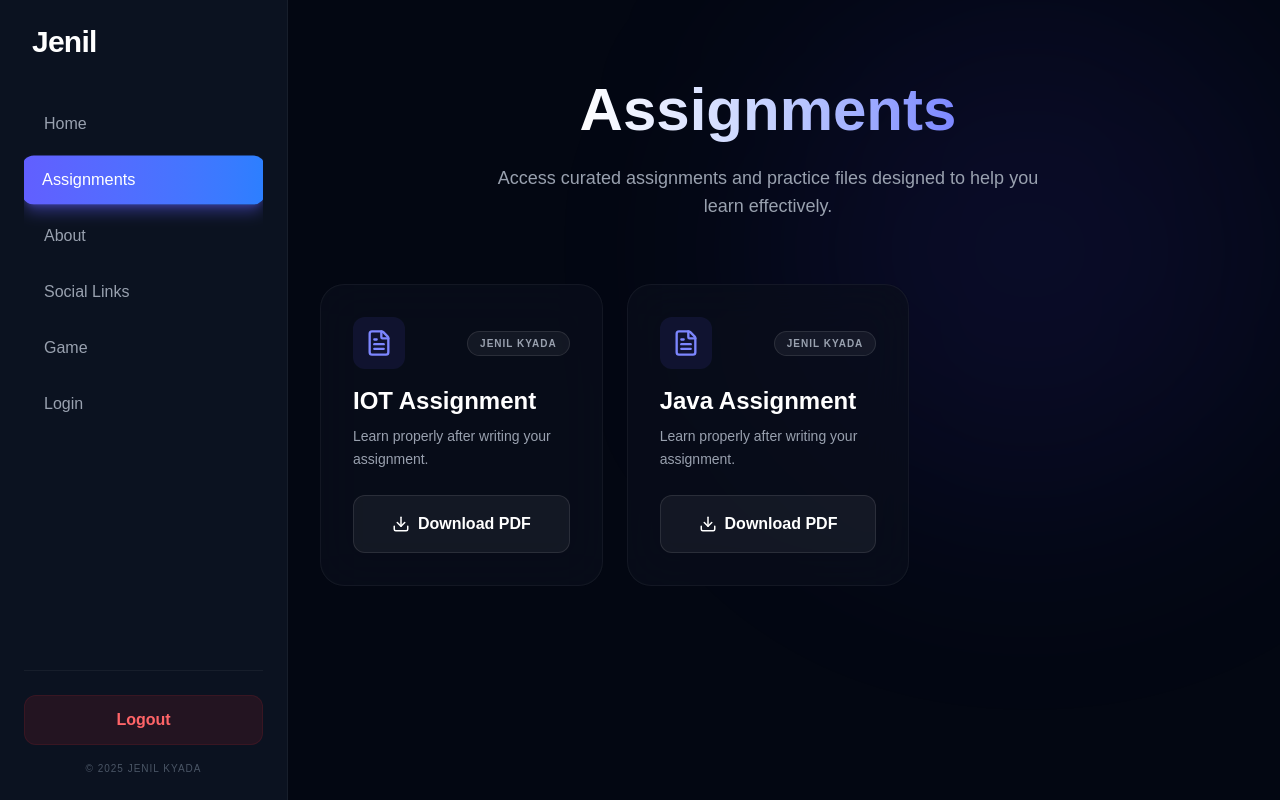
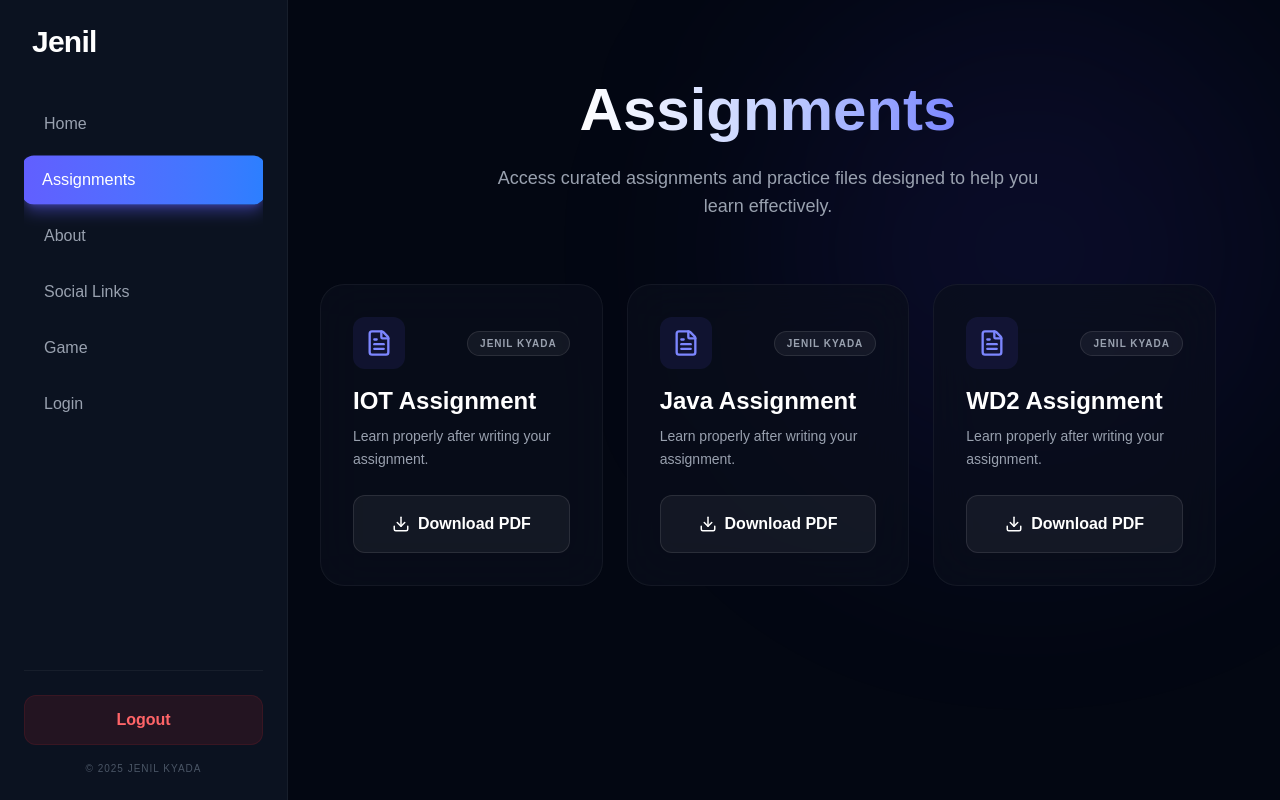
Before and after one commit to JenilKyada04/potfoliyo, a React (Vite) app: page /assignments in a window 1280 px wide. Built offline with nearby package versions, Linux system fonts and the light colour scheme; sample sign-in values are in the browser's storage.

Commit message:
feat: add WD2 Assignment to Assignments component and adjust LoginPage styling

```diff
--- a/src/componet/Assignments.tsx
+++ b/src/componet/Assignments.tsx
@@ -13,6 +13,12 @@ const Assignments = () => {
       tag: "Jenil Kyada",
       description: "Learn properly after writing your assignment.",
       fileUrl: "/pdfs/Jenil-Kyada-Java-Assignment-1,2,3,4.pdf",
+    },
+    {
+      title: "WD2 Assignment",
+      tag: "Jenil Kyada",
+      description: "Learn properly after writing your assignment.",
+      fileUrl: "/pdfs/Jenil-Kyada-WD2-Assignment-1,2,3,4.pdf",
     },
   ];
 
--- a/src/componet/Home.tsx
+++ b/src/componet/Home.tsx
@@ -2,14 +2,14 @@ import { Link } from "react-router-dom";
 
 const Home = () => {
   return (
-    <main className="bg-[#020617] text-white overflow-hidden scroll-smooth">
+    <main className="bg-[#020617] text-white overflow-hidden scroll-smooth ">
 
       <section className="relative min-h-screen flex items-center px-6 md:px-16">
         <div className="pointer-events-none absolute inset-0 bg-gradient-to-br from-indigo-500/10 via-purple-500/10 to-yellow-400/10 blur-3xl" />
 
         <div className="relative max-w-7xl mx-auto w-full grid grid-cols-1 md:grid-cols-2 gap-16 items-center">
 
-          <div className="space-y-6">
+          <div className="space-y-6 mt-20 md:mt-0">
             <span className="inline-flex items-center gap-2 px-3 py-1 rounded-full text-xs text-indigo-300 bg-white/5">
               <span className="w-2 h-2 rounded-full bg-green-400 shadow-[0_0_8px_#22c55e]" />
               Portfolio Home
--- a/src/componet/LoginPage.tsx
+++ b/src/componet/LoginPage.tsx
@@ -19,7 +19,7 @@ const LoginPage: React.FC = () => {
         action="https://api.web3forms.com/submit"
         method="POST"
         onSubmit={handleSubmit}
-        className="relative z-10 bg-gray-900/40 backdrop-blur-2xl border border-white/10 p-8 rounded-2xl w-[380px] shadow-2xl space-y-5"
+        className="relative z-10 bg-gray-900/40 backdrop-blur-2xl border border-white/10 p-8 rounded-2xl w-80 shadow-2xl space-y-5"
       >
         <div className="space-y-2">
           <h2 className="text-white text-3xl font-extrabold text-center tracking-tight">
```
Also changed, not shown: 1 other file (tests, documents, lock files or other folders).
